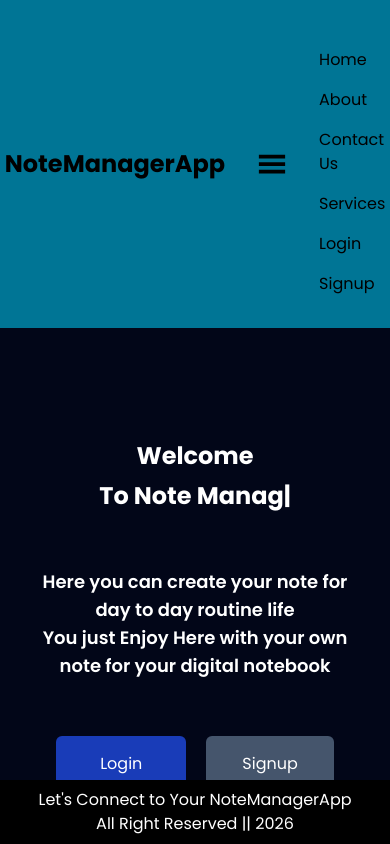
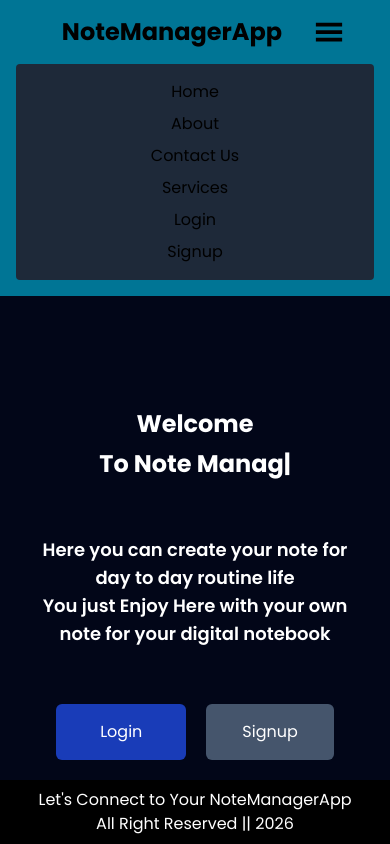
Before and after one commit to skpahadi-devfolio/MynoteManager-sk, a React app in the folder frontend/: page / in a window 390 px wide. Both pictures are taken after a click on the element 329 px from the left and 32 px from the top of the page. Shown: the top 844 px of the page. Built offline with nearby package versions, Linux system fonts and the light colour scheme; the HTML template or start-up script is replaced by a standard one.

Commit message:
hamburger imporve

```diff
--- a/frontend/src/components/Navbar.jsx
+++ b/frontend/src/components/Navbar.jsx
@@ -37,9 +37,10 @@ const Navbar = () => {
           </div>
 
 
+        </ul>
           {/* for mobile responisve */}
           {MenuOpen && (
-            <div className="md:hidden flex flex-col gap-4 mt-4 by-cyan-800 p-4 rounded">
+            <div className="md:hidden bg-gray-800 flex flex-col justify-center items-center gap-2 mt-4  p-4 rounded transition-all ease-in-out duration-700">
               <NavLink onClick={togglemenu} to="/">Home</NavLink>
               <NavLink onClick={togglemenu} to="/about">About</NavLink>
               <NavLink onClick={togglemenu} to="/contact">Contact Us</NavLink>
@@ -49,7 +50,6 @@ const Navbar = () => {
               <NavLink onClick={togglemenu} to="/signup">Signup</NavLink>
             </div>
           )}
-        </ul>
       </nav>
     </div>
   )
```
